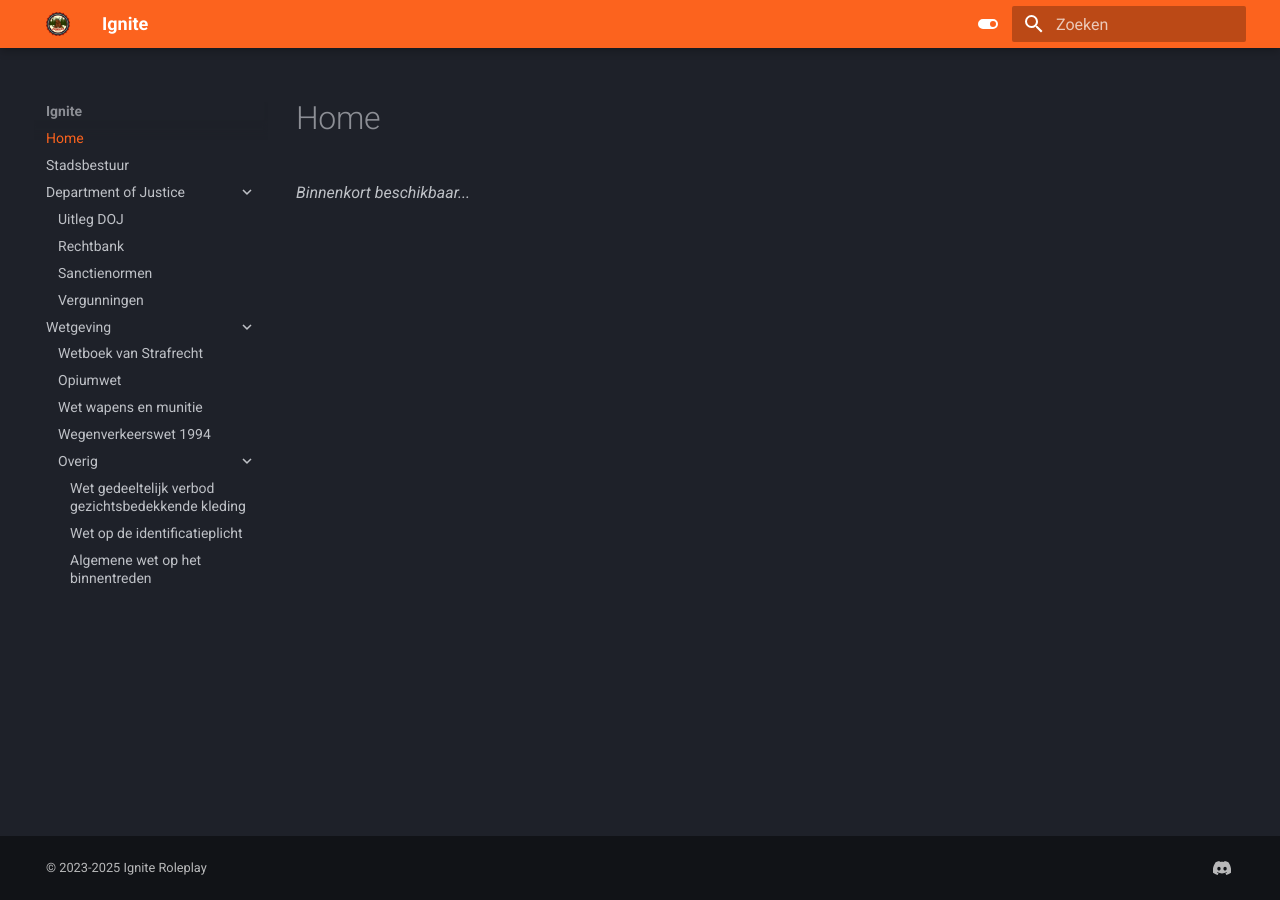
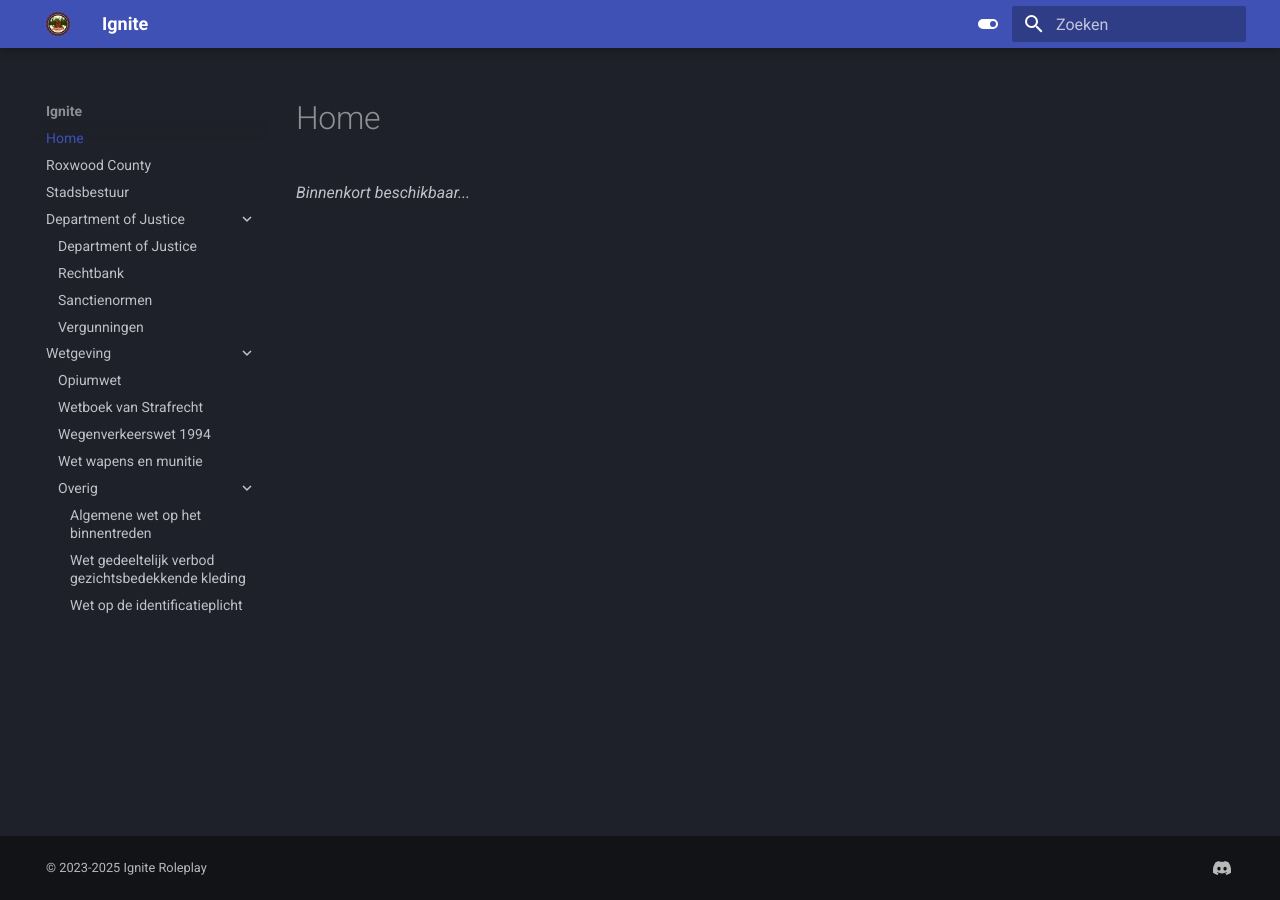
Before and after one commit to NLDenny/wetboek, an MkDocs documentation site: the page built from docs/index.md, in a window 1280 px wide. Built offline with MkDocs 1.6.1 and Material for MkDocs 9.7.7, drawn with Linux system fonts in a browser that asks for light colours; some of the changed lines change nothing that is shown.

Commit message:
Update mkdocs.yml

```diff
--- a/mkdocs.yml
+++ b/mkdocs.yml
@@ -65,25 +65,25 @@ markdown_extensions:
   - pymdownx.emoji:
       emoji_index: !!python/name:materialx.emoji.twemoji
       emoji_generator: !!python/name:materialx.emoji.to_svg
-nav:
-  - Home: index.md
-  - Stadsbestuur: stadsbestuur.md
-  - Department of Justice:
-    - Uitleg DOJ: Department of Justice/doj.md
-    - Rechtbank: Department of Justice/rechtbank.md
-    - Sanctienormen: Department of Justice/sanctienormen.md
-    - Vergunningen: Department of Justice/vergunningen.md
-  - Wetgeving:
-    - Wetboek van Strafrecht: Wetgeving/sr.md
-    # - Wetboek van Strafvordering: sv.md
-    - Opiumwet: Wetgeving/opw.md
-    - Wet wapens en munitie: Wetgeving/wwm.md
-    - Wegenverkeerswet 1994: Wetgeving/wvw.md
-    - Overig:
-         - Wet gedeeltelijk verbod gezichtsbedekkende kleding: Wetgeving/Overig/wgvgk.md
-         - Wet op de identificatieplicht: Wetgeving/Overig/wid.md
-         - Algemene wet op het binnentreden: Wetgeving/Overig/awbi.md
-  # - Politiewet 2012: polw2012.md
-  # - Ambtsinstructie: ambts.md
-extra_css:
-  - stylesheets/extra.css
+# nav:
+#   - Home: index.md
+#   - Stadsbestuur: stadsbestuur.md
+#   - Department of Justice:
+#     - Uitleg DOJ: Department of Justice/doj.md
+#     - Rechtbank: Department of Justice/rechtbank.md
+#     - Sanctienormen: Department of Justice/sanctienormen.md
+#     - Vergunningen: Department of Justice/vergunningen.md
+#   - Wetgeving:
+#     - Wetboek van Strafrecht: Wetgeving/sr.md
+#     # - Wetboek van Strafvordering: sv.md
+#     - Opiumwet: Wetgeving/opw.md
+#     - Wet wapens en munitie: Wetgeving/wwm.md
+#     - Wegenverkeerswet 1994: Wetgeving/wvw.md
+#     - Overig:
+#          - Wet gedeeltelijk verbod gezichtsbedekkende kleding: Wetgeving/Overig/wgvgk.md
+#          - Wet op de identificatieplicht: Wetgeving/Overig/wid.md
+#          - Algemene wet op het binnentreden: Wetgeving/Overig/awbi.md
+#   # - Politiewet 2012: polw2012.md
+#   # - Ambtsinstructie: ambts.md
+# extra_css:
+#   - stylesheets/extra.css
```
